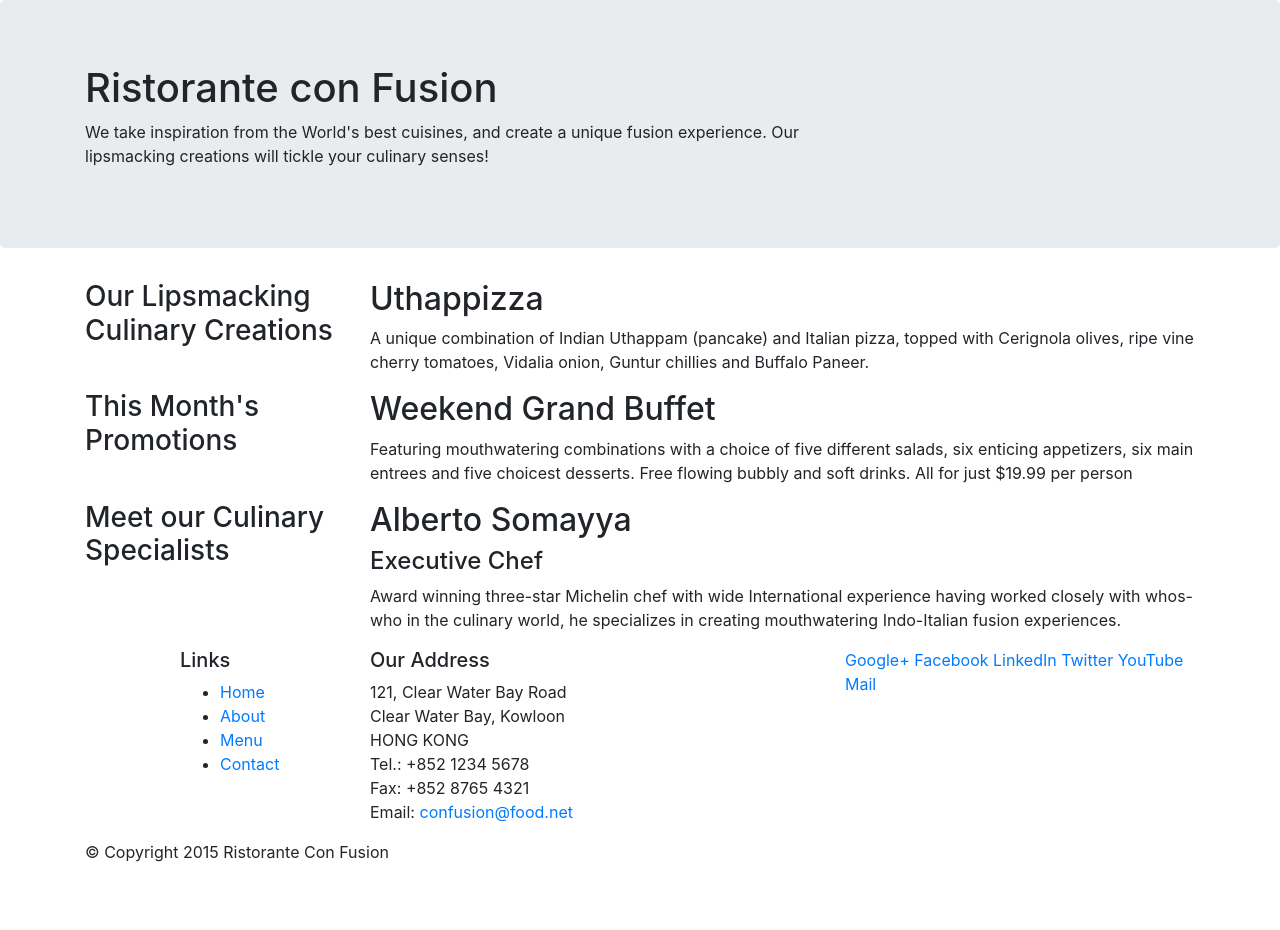
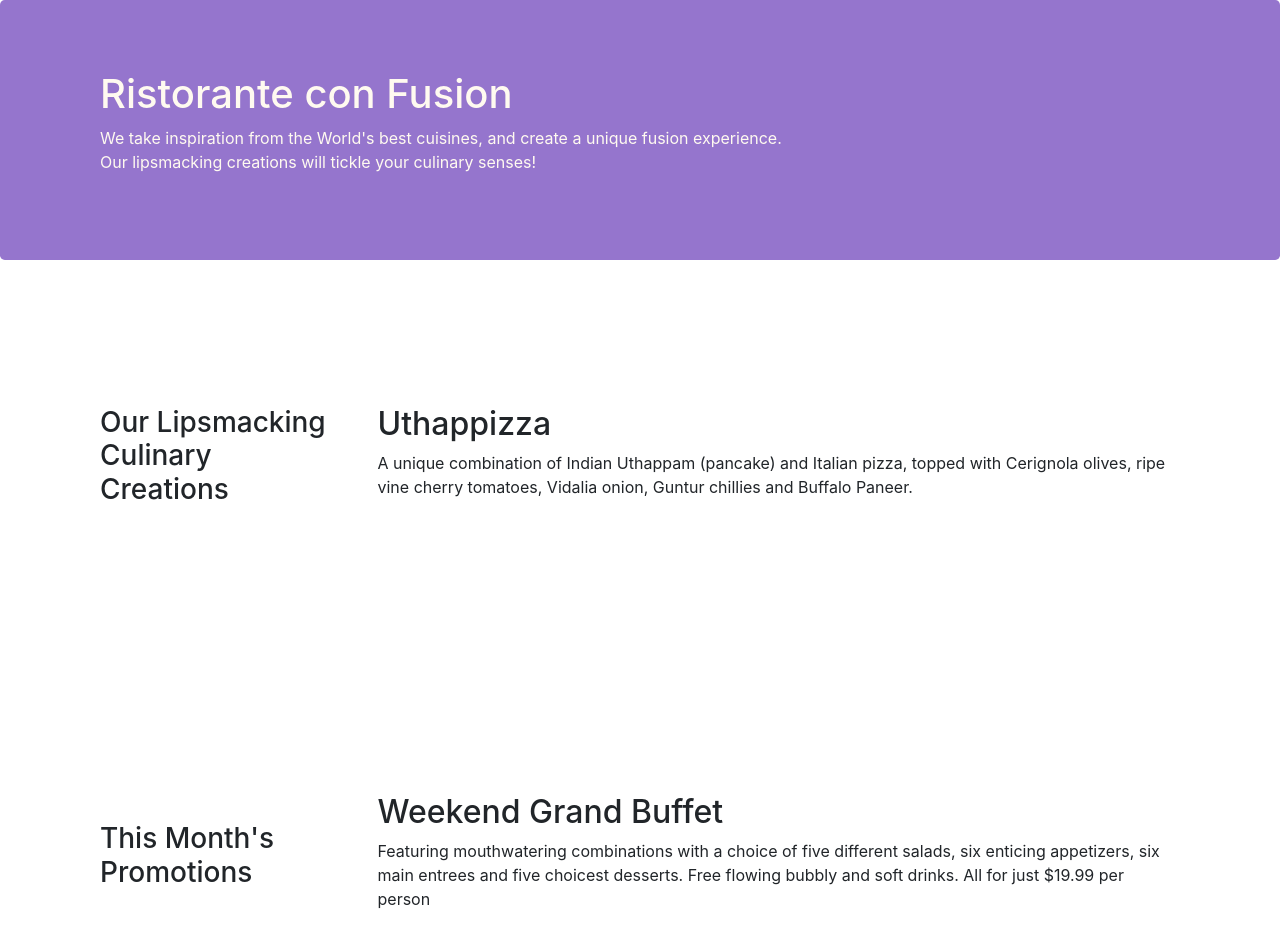
Before and after one commit to japeka/confusionBt4, a website: page index.html in a window 1280 px wide. Shown: the top 930 px of the page. Before the commit the page ends 880 px from the top, so only its background shows below. Drawn offline with nearby package versions, Linux system fonts and the light colour scheme.

Commit message:
another commit

```diff
--- /dev/null
+++ b/css/styles.css
@@ -0,0 +1,30 @@
+.row-header {
+     margin: 0px auto;
+     padding: 0px auto;
+}
+
+.row-content {
+    margin: 0px auto;
+    padding: 50px 0px 50px;
+    border-bottom: 1px rigde;
+    min-height: 400px;
+}
+
+.footer {
+    background-color: #D1C4E9;
+    margin: 0px auto;
+    padding: 20px 0px 20px 0px;
+}
+
+.jumbotron {
+    padding: 70px 30px 70px 30px;
+    margin: 0px auto;
+    background-color: #9575CD;
+    color: floralwhite;
+}
+
+.address {
+   font-size: 80%;
+   margin: 0px;
+   color: #0f0f0f;
+}
--- a/index.html
+++ b/index.html
@@ -8,6 +8,7 @@
 
     <!-- Bootstrap CSS -->
     <link rel="stylesheet" href="node_modules/bootstrap/dist/css/bootstrap.min.css">
+    <link rel="stylesheet" href="css/styles.css">
     <title>Ristorante Con Fusion</title>
 </head>
 
@@ -15,7 +16,7 @@
 
     <header class="jumbotron">
         <div class="container">
-            <div class="row">
+            <div class="row row-header">
                 <div class="col-12 col-sm-8">
                     <h1>Ristorante con Fusion</h1>
                     <p>We take inspiration from the World's best cuisines, and create a unique fusion experience. Our lipsmacking creations will tickle your culinary senses!</p>
@@ -26,18 +27,20 @@
         </div>
     </header>
     <div class="container">
-        <div class="row">
-            <div class="col-sm-4 push-sm-8 col-md-3 push-md-9">
+        <div class="row row-content align-items-center">
+            <div class="col-sm-4 col-md-3 flex-last">
                 <h3>Our Lipsmacking Culinary Creations</h3>
             </div>
-            <div class="col-sm pull-sm-4 col-md pull-md-3">
+
+            <div class="col-sm col-md flex-first">
                 <h2>Uthappizza</h2>
                 <p>A unique combination of Indian Uthappam (pancake) and Italian pizza, topped with Cerignola olives, ripe vine cherry tomatoes, Vidalia onion, Guntur chillies and Buffalo Paneer.</p>
             </div>
+
         </div>
 
 
-        <div class="row">
+        <div class="row row-content align-items-center">
             <div class="col-sm-4 col-md-3">
                 <h3>This Month's Promotions</h3>
             </div>
@@ -47,11 +50,11 @@
             </div>
         </div>
 
-        <div class="row">
-            <div class="col-sm-4 push-sm-8 col-md-3 push-md-9">
+        <div class="row row-content">
+            <div class="col-sm-4 col-md-3 flex-last align-items-center">
                 <h3>Meet our Culinary Specialists</h3>
             </div>
-            <div class="col-sm pull-sm-4 col-md pull-md-3">
+            <div class="col-sm col-md flex-first">
                 <h2>Alberto Somayya</h2>
                 <h4>Executive Chef</h4>
                 <p>Award winning three-star Michelin chef with wide International experience having worked closely with whos-who in the culinary world, he specializes in creating mouthwatering Indo-Italian fusion experiences. </p>
@@ -61,12 +64,12 @@
     </div>
 
 
-    <footer>
+    <footer class="footer">
         <div class="container">
             <div class="row">
                 <div class="col-5 offset-1 col-sm-2">
                     <h5>Links</h5>
-                    <ul>
+                    <ul class="list-unstyled">
                         <li><a href="#">Home</a></li>
                         <li><a href="#">About</a></li>
                         <li><a href="#">Menu</a></li>
@@ -84,8 +87,8 @@
 		              Email: <a href="mailto:confusion@food.net">confusion@food.net</a>
 		           </address>
                 </div>
-                <div class="col col-sm-4">
-                    <div>
+                <div class="col col-sm-4 <align-self-center></align-self-center>">
+                    <div style="text-align: center" >
                         <a href="http://google.com/+">Google+</a>
                         <a href="http://www.facebook.com/profile.php?id=">Facebook</a>
                         <a href="http://www.linkedin.com/in/">LinkedIn</a>
@@ -96,7 +99,7 @@
                 </div>
            </div>
 
-           <div class="row">
+           <div class="row justify-content-center">
                 <div class="col-auto">
                     <p>© Copyright 2015 Ristorante Con Fusion</p>
                 </div>
```
